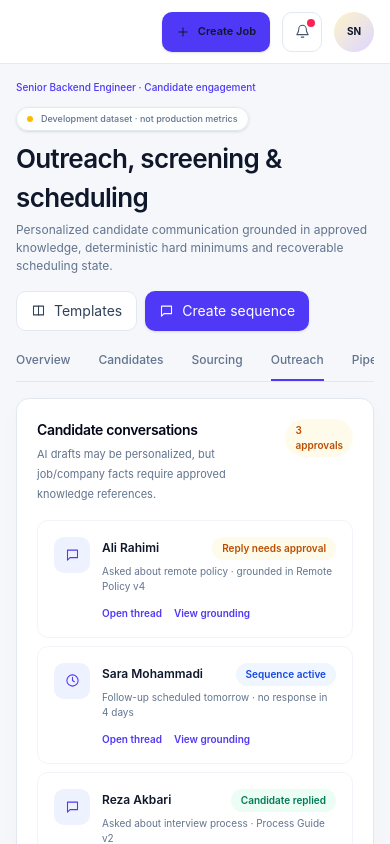
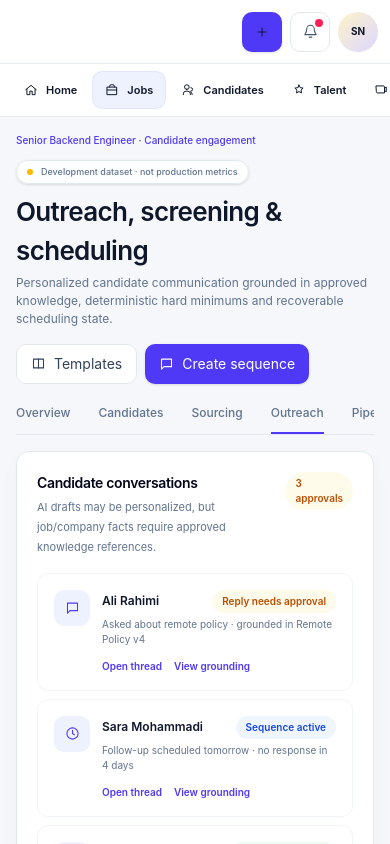
Before and after one commit to sajadcut/interview, a Next.js app in the folder apps/web/: page /app/jobs/senior-backend-engineer/outreach in a window 390 px wide. Shown: the top 844 px of the page. Built offline with nearby package versions, Linux system fonts and the light colour scheme.

Commit message:
fix(web): add responsive navigation and compact mobile actions

```diff
--- a/apps/web/components/product/app-shell.tsx
+++ b/apps/web/components/product/app-shell.tsx
@@ -53,6 +53,23 @@ function NavItem({
           {count}
         </span>
       ) : null}
+    </Link>
+  );
+}
+
+function MobileNavItem({ label, href, active }: { label: string; href: string; active: boolean }) {
+  return (
+    <Link
+      href={href}
+      aria-current={active ? "page" : undefined}
+      className={`inline-flex h-9 shrink-0 items-center gap-2 rounded-[9px] px-3 text-[11px] font-semibold transition ${
+        active
+          ? "bg-indigo-50 text-indigo-700 ring-1 ring-indigo-100"
+          : "text-slate-600 hover:bg-slate-50 hover:text-slate-900"
+      }`}
+    >
+      <Icon name={iconByHref[href] ?? "home"} size={14} />
+      <span>{label}</span>
     </Link>
   );
 }
@@ -136,7 +153,7 @@ export function AppShell({ children }: { children: ReactNode }) {
       </aside>
 
       <div className="min-w-0">
-        <header className="sticky top-0 z-30 flex h-16 items-center gap-3 border-b border-slate-200/90 bg-white/95 px-4 backdrop-blur sm:px-6">
+        <header className="sticky top-0 z-30 flex h-16 items-center gap-2 border-b border-slate-200/90 bg-white/95 px-3 backdrop-blur sm:gap-3 sm:px-6">
           <div className="flex min-w-0 flex-1 items-center">
             <div className="relative hidden w-full max-w-[560px] md:block">
               <Icon
@@ -156,19 +173,29 @@ export function AppShell({ children }: { children: ReactNode }) {
           </button>
           <Link
             href="/app/jobs/new"
-            className="inline-flex h-10 items-center gap-2 rounded-[10px] bg-indigo-600 px-3.5 text-[11px] font-semibold text-white shadow-sm transition hover:bg-indigo-700"
+            aria-label={header.create}
+            className="inline-flex h-10 min-w-10 items-center justify-center gap-2 rounded-[10px] bg-indigo-600 px-2.5 text-[11px] font-semibold text-white shadow-sm transition hover:bg-indigo-700 sm:px-3.5"
           >
             <Icon name="plus" size={14} />
-            {header.create}
+            <span className="hidden sm:inline">{header.create}</span>
           </Link>
-          <button className="relative grid h-10 w-10 place-items-center rounded-[10px] border border-slate-200 bg-white text-slate-600 transition hover:bg-slate-50">
+          <button className="relative grid h-10 w-10 shrink-0 place-items-center rounded-[10px] border border-slate-200 bg-white text-slate-600 transition hover:bg-slate-50">
             <Icon name="bell" size={15} />
             <span className="absolute end-1.5 top-1.5 h-2 w-2 rounded-full bg-rose-500 ring-2 ring-white" />
           </button>
-          <div className="grid h-10 w-10 place-items-center rounded-full bg-gradient-to-br from-amber-100 to-violet-200 text-[10px] font-bold">
+          <div className="grid h-10 w-10 shrink-0 place-items-center rounded-full bg-gradient-to-br from-amber-100 to-violet-200 text-[10px] font-bold">
             SN
           </div>
         </header>
+
+        <nav
+          className="sticky top-16 z-20 flex gap-1 overflow-x-auto border-b border-slate-200 bg-white/95 px-3 py-2 backdrop-blur lg:hidden"
+          aria-label={copy.mobileNavigationLabel}
+        >
+          {copy.navigation.map(([label, href]) => (
+            <MobileNavItem key={href} label={label} href={href} active={isActivePath(pathname, href)} />
+          ))}
+        </nav>
 
         <main className="mx-auto max-w-[1560px] p-4 sm:p-5 lg:p-6 xl:p-7" dir="ltr">
           {children}
```
